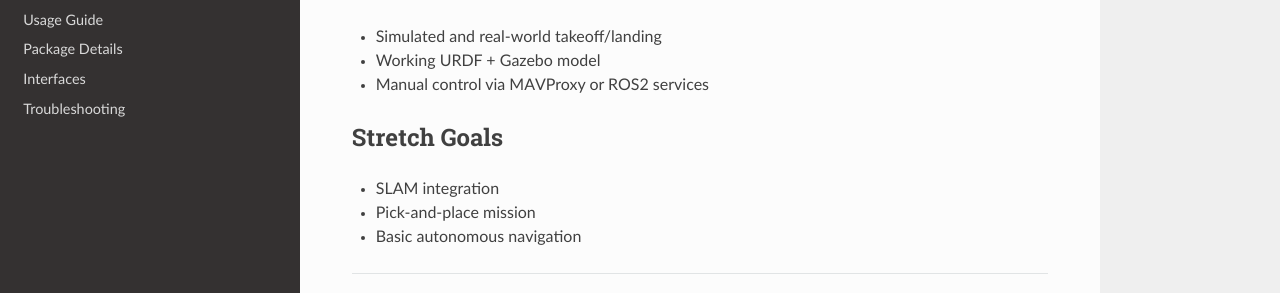
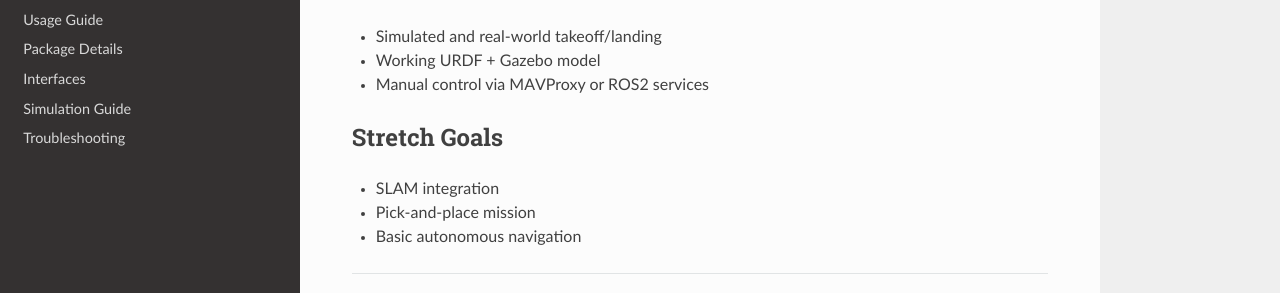
Before and after one commit to XinhaoChen111/RSP_drone_project_doc, a Sphinx documentation site: the page built from docs/source/roadmap.rst, in a window 1280 px wide. Shown: the part 191-484 px from the top of the page. Built offline with Sphinx 7.4.7 and the Read the Docs theme 3.1.0, drawn with Linux system fonts in a browser that asks for light colours; pages that are not in the unit, such as notebooks, are missing from menus.

Commit message:
Update index.rst

```diff
--- a/docs/source/index.rst
+++ b/docs/source/index.rst
@@ -22,5 +22,5 @@
    usage
    packages
    interfaces
-   vision
+   simulation
    troubleshooting
```
Also changed, not shown: other parts of docs/source/index.rst (+1 -1 lines).
